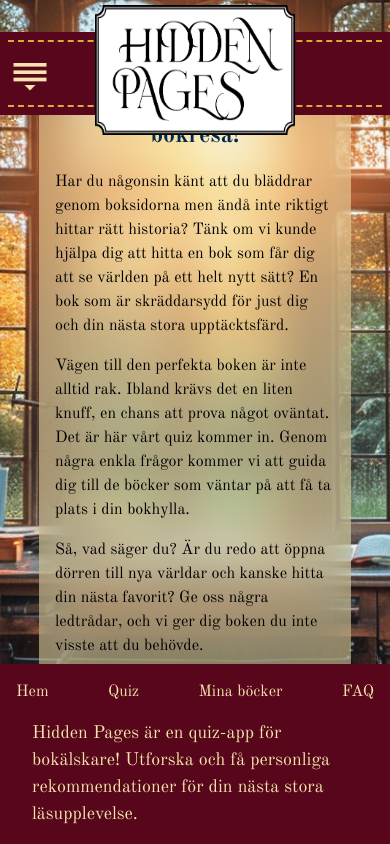
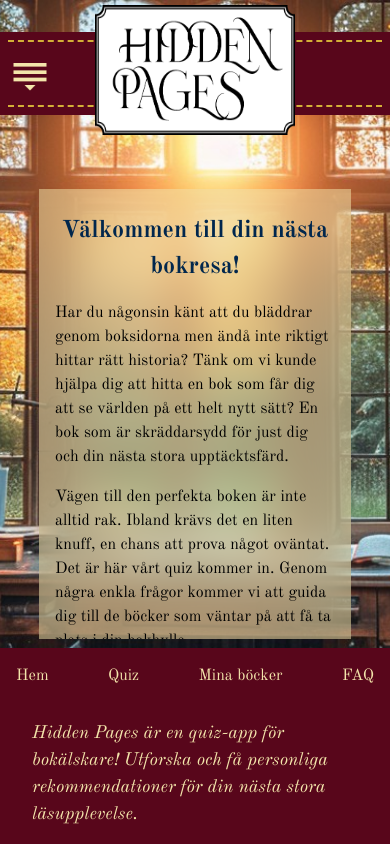
Before and after one commit to Annika-Nyholm/HiddenPages, a React (Vite) app in the folder client/: page / in a window 390 px wide. Built offline with nearby package versions, Linux system fonts and the light colour scheme; no server answers.

Commit message:
💄 fix some responsiveness on homepage textbox

```diff
--- a/client/src/styles/App.scss
+++ b/client/src/styles/App.scss
@@ -1,8 +1,13 @@
 #root {
-	min-height: 100vh;
+	height: 100vh;
+    min-width: 360px;
 	margin: 0;
 	padding: 0;
 	box-sizing: border-box;
+
+    display: flex;
+    flex-direction: column;
+    overflow: hidden;
 }
 
 *,
--- a/client/src/styles/components/footer.scss
+++ b/client/src/styles/components/footer.scss
@@ -3,11 +3,13 @@
 	bottom: 0;
 	width: 100%;
 	min-width: 360px;
-	background-color: #58061b;
+	padding: 1rem;
+	background-color: $red-color;
+	color: $light-color;
 	display: flex;
 	align-items: center;
-	padding: 1rem;
-	color: #f3e5ab;
+	flex-shrink: 0;
+	z-index: 10;
 
 	.footer-nav {
 		width: 50%;
@@ -19,12 +21,12 @@
 			gap: 1rem;
 			li {
 				a {
-					color: #f3e5ab;
+					color: $light-color;
 					text-decoration: none;
 
 					&:hover {
 						text-decoration: underline;
-						text-decoration-color: #d4af37;
+						text-decoration-color: $gold-color;
 					}
 				}
 			}
@@ -34,6 +36,7 @@
 		width: 50%;
 		padding: 2rem;
 		p {
+			font-style: italic;
 			max-width: 440px;
 		}
 	}
@@ -44,6 +47,7 @@
 		justify-content: flex-start;
         padding-block: 1rem 0;
         padding-inline: 1rem;
+		gap: 1rem;
 
 
 		.footer-nav {
@@ -56,6 +60,7 @@
 		.footer-info {
 			width: 100%;
             padding: 1rem;
+			font-size: 1rem;
 		}
 	}
 }
--- a/client/src/styles/pages/homePage.scss
+++ b/client/src/styles/pages/homePage.scss
@@ -12,17 +12,42 @@
 	.home-text {
 		width: 80%;
 		max-width: 660px;
+		max-height: calc(
+			100vh - 139px - 196px - 43px - 1rem
+		); //header, footer, open mobile nav, margin-bottom heights
+		overflow-y: auto;
 		background-color: rgba($light-color, 0.5);
+		-webkit-backdrop-filter: blur(20px);
 		backdrop-filter: blur(20px);
-		-webkit-backdrop-filter: blur(20px);
 		padding: 1rem;
+		margin-bottom: 1rem;
 		display: flex;
 		flex-direction: column;
 		align-items: flex-start;
+
+		&::-webkit-scrollbar {
+			width: 10px; // Scrollbarens bredd
+		}
+
+		&::-webkit-scrollbar-thumb {
+			background-color: rgba($gold-color, 0.6);
+			border: 2px solid rgba($light-color, 0.5);
+			border-radius: 6px;
+		}
+
+		&::-webkit-scrollbar-track {
+			background-color: rgba($light-color, 0.5);
+			border-radius: 6px;
+		}
+
+		// // För Firefox
+		// scrollbar-width: thin; //
+		// scrollbar-color: $gold-color rgba($light-color, 0.5); // Handtagets färg och spårets färg
+
 		h2 {
 			text-align: center;
 			padding-block: 0.5rem;
-			color: #01274d;
+			color: $navy-color;
 			font-size: 2rem;
 		}
 		p {
@@ -50,7 +75,7 @@
 				left: 0;
 				right: 0;
 				bottom: 0;
-			background: linear-gradient(90deg, $light-color, $gold-color);
+				background: linear-gradient(90deg, $light-color, $gold-color);
 				background-clip: text;
 				-webkit-background-clip: text;
 				-webkit-text-fill-color: transparent;
@@ -68,7 +93,11 @@
 				box-shadow: 0px 4px 6px rgba(0, 0, 0, 0.3);
 
 				&::before {
-					background: linear-gradient(270deg, $gold-color, $light-color);
+					background: linear-gradient(
+						270deg,
+						$gold-color,
+						$light-color
+					);
 					background-clip: text;
 					-webkit-background-clip: text;
 					-webkit-text-fill-color: transparent;
@@ -84,9 +113,6 @@
 @media (max-width: 768px) {
 	.homepage-wrapper {
 		.home-text {
-			//overflow-y: auto;
-			margin-bottom: 1.5rem;
-			//max-height: 50vh;
 			h2 {
 				font-size: 1.5rem;
 			}
--- a/client/src/styles/pages/layoutPage.scss
+++ b/client/src/styles/pages/layoutPage.scss
@@ -1,4 +1,7 @@
 main {
+    position: relative;
+    flex-grow: 1;
+    overflow: hidden;
     width: 100%;
-    min-width: 360px;
+    //min-width: 360px;
 }
```
